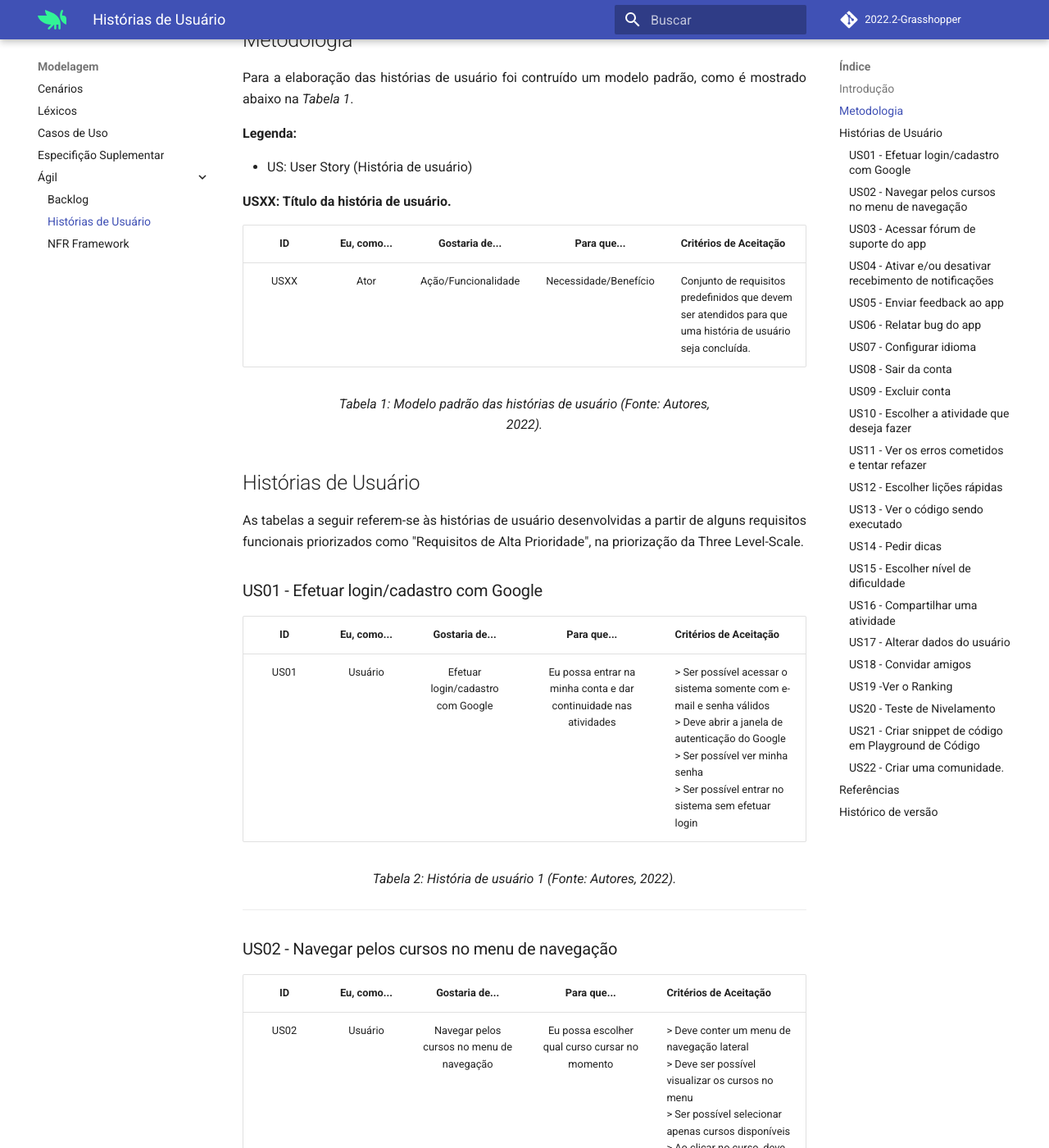
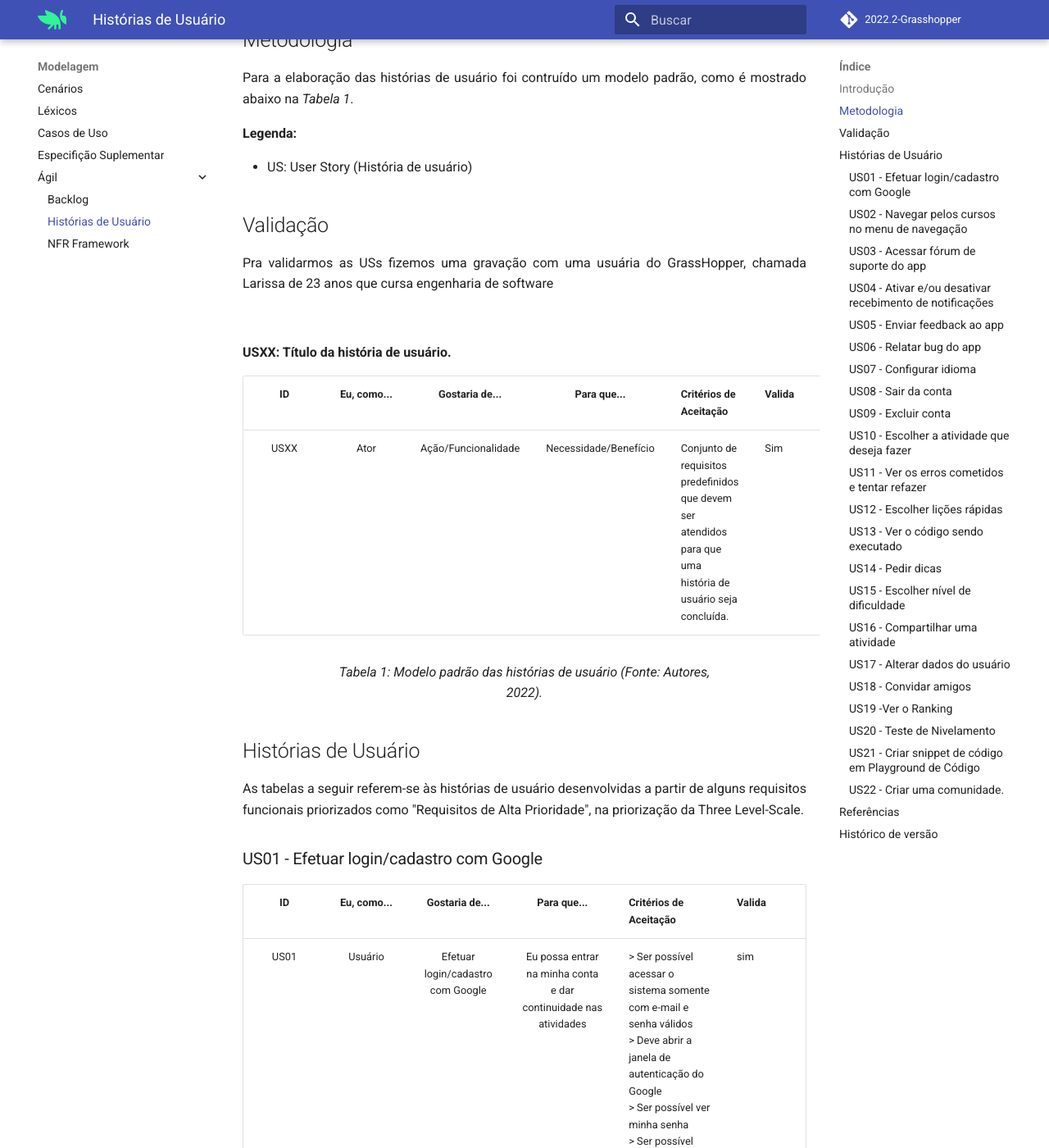
Before and after one commit to Requisitos-de-Software/2022.2-Grasshopper, an MkDocs documentation site: the page built from docs/modelagem/modelagemAgil/historias-de-usuario.md, in a window 1280 px wide and 1400 px high, scrolled down 364 px. Shown: the whole window at 82% size. Built offline with MkDocs 1.6.1 and Material for MkDocs 9.7.7, drawn with Linux system fonts in a browser that asks for light colours; comment, search, counter and statistics services are not loaded; some of the changed text lies outside the part shown.

Commit message:
chore: hisorias de uss

```diff
--- a/docs/modelagem/modelagemAgil/historias-de-usuario.md
+++ b/docs/modelagem/modelagemAgil/historias-de-usuario.md
@@ -13,11 +13,16 @@
 - US: User Story (História de usuário)
 <br>
 
+## Validação
+
+<p align="justify">Pra validarmos as USs fizemos uma gravação com uma usuária do GrassHopper, chamada Larissa de 23 anos que cursa engenharia de software </p>
+<br>
+
 **USXX: Título da história de usuário.**
 
-|  ID  | Eu, como... | Gostaria de... | Para que... | Critérios de Aceitação |
-| :--: | :---------: | :------------: | :-----: | ---------------------- |
-| USXX | Ator | Ação/Funcionalidade | Necessidade/Benefício | Conjunto de requisitos predefinidos que devem ser atendidos para que uma história de usuário seja concluída. |
+|  ID  | Eu, como... | Gostaria de... | Para que... | Critérios de Aceitação |Valida|
+| :--: | :---------: | :------------: | :-----: | ---------------------- |------|
+| USXX | Ator | Ação/Funcionalidade | Necessidade/Benefício | Conjunto de requisitos predefinidos que devem ser atendidos para que uma história de usuário seja concluída. |Sim|
 
 <figcaption align="center">Tabela 1: Modelo padrão das histórias de usuário (Fonte: Autores, 2022).</figcaption>
 
@@ -27,9 +32,9 @@
 
 ### US01 - Efetuar login/cadastro com Google
 
-|  ID  | Eu, como... | Gostaria de... | Para que... | Critérios de Aceitação |
-| :--: | :---------: | :------------: | :-----: | ---------------------- |
-| US01 | Usuário | Efetuar login/cadastro com Google | Eu possa entrar na minha conta e dar continuidade nas atividades | > Ser possível acessar o sistema somente com e-mail e senha válidos<br>> Deve abrir a janela de autenticação do Google<br>> Ser possível ver minha senha<br>> Ser possível entrar no sistema sem efetuar login |
+|  ID  | Eu, como... | Gostaria de... | Para que... | Critérios de Aceitação |Valida|
+| :--: | :---------: | :------------: | :-----: | ---------------------- |-------- |
+| US01 | Usuário | Efetuar login/cadastro com Google | Eu possa entrar na minha conta e dar continuidade nas atividades | > Ser possível acessar o sistema somente com e-mail e senha válidos<br>> Deve abrir a janela de autenticação do Google<br>> Ser possível ver minha senha<br>> Ser possível entrar no sistema sem efetuar login |sim
 
 <figcaption align="center">Tabela 2: História de usuário 1 (Fonte: Autores, 2022).</figcaption>
 
@@ -37,9 +42,9 @@
 
 ### US02 - Navegar pelos cursos no menu de navegação
 
-|  ID  | Eu, como... | Gostaria de... | Para que... | Critérios de Aceitação |
-| :--: | :---------: | :------------: | :-----: | ---------------------- |
-| US02 | Usuário | Navegar pelos cursos no menu de navegação | Eu possa escolher qual curso cursar no momento | > Deve conter um menu de navegação lateral<br>> Deve ser possível visualizar os cursos no menu<br>> Ser possível selecionar apenas cursos disponíveis<br>> Ao clicar no curso, deve ser redirecionado para a sessão do curso |
+|  ID  | Eu, como... | Gostaria de... | Para que... | Critérios de Aceitação |Valida|
+| :--: | :---------: | :------------: | :-----: | ---------------------- |-------- |
+| US02 | Usuário | Navegar pelos cursos no menu de navegação | Eu possa escolher qual curso cursar no momento | > Deve conter um menu de navegação lateral<br>> Deve ser possível visualizar os cursos no menu<br>> Ser possível selecionar apenas cursos disponíveis<br>> Ao clicar no curso, deve ser redirecionado para a sessão do curso |sim|
 
 <figcaption align="center">Tabela 3: História de usuário 2 (Fonte: Autores, 2022).</figcaption>
 
@@ -47,9 +52,9 @@
 
 ### US03 - Acessar fórum de suporte do app
 
-|  ID  | Eu, como... | Gostaria de... | Para que... | Critérios de Aceitação |
-| :--: | :---------: | :------------: | :-----: | ---------------------- |
-| US03 | Usuário | Acessar fórum de suporte do app | Eu possa tirar dúvidas e receber suportes sobre o app | > O acesso ao fórum deve estar no menu de navegação<br>> Deve ser redirecionado para uma página web do Grasshopper<br>> Deve conter informações comuns de suporte<br>> Deve conter meios de contato com o suporte |
+|  ID  | Eu, como... | Gostaria de... | Para que... | Critérios de Aceitação |Valida|
+| :--: | :---------: | :------------: | :-----: | ---------------------- |-------- |
+| US03 | Usuário | Acessar fórum de suporte do app | Eu possa tirar dúvidas e receber suportes sobre o app | > O acesso ao fórum deve estar no menu de navegação<br>> Deve ser redirecionado para uma página web do Grasshopper<br>> Deve conter informações comuns de suporte<br>> Deve conter meios de contato com o suporte |sim|
 
 <figcaption align="center">Tabela 4: História de usuário 3 (Fonte: Autores, 2022).</figcaption>
 
@@ -57,9 +62,9 @@
 
 ### US04 - Ativar e/ou desativar recebimento de notificações
 
-|  ID  | Eu, como... | Gostaria de... | Para que... | Critérios de Aceitação |
-| :--: | :---------: | :------------: | :-----: | ---------------------- |
-| US04 | Usuário | Ativar e/ou desativar recebimento de notificações | Eu possa configurar de acordo com minhas preferências | > A opção deve estar dentro dentro de configurações<br>> Deve ser possível ativar e desativar as notificações<br>> Ao desativar, não deve ser possível receber notificações<br>> Ao ativar, deve ser possível receber notificações diversas do app<br>> A configuração deve ser através de um botão de rolamento|
+|  ID  | Eu, como... | Gostaria de... | Para que... | Critérios de Aceitação |Valida|
+| :--: | :---------: | :------------: | :-----: | ---------------------- |-------- |
+| US04 | Usuário | Ativar e/ou desativar recebimento de notificações | Eu possa configurar de acordo com minhas preferências | > A opção deve estar dentro dentro de configurações<br>> Deve ser possível ativar e desativar as notificações<br>> Ao desativar, não deve ser possível receber notificações<br>> Ao ativar, deve ser possível receber notificações diversas do app<br>> A configuração deve ser através de um botão de rolamento|sim|
 
 <figcaption align="center">Tabela 5: História de usuário 4 (Fonte: Autores, 2022).</figcaption>
 
@@ -67,9 +72,9 @@
 
 ### US05 - Enviar feedback ao app
 
-|  ID  | Eu, como... | Gostaria de... | Para que... | Critérios de Aceitação |
-| :--: | :---------: | :------------: | :-----: | ---------------------- |
-| US05 | Usuário | Enviar feedback ao app | Necessidade/Benefício | > Deve ser possível realizar uma ação de envio de feedback sobre o aplicativo<br>>  O sistema deve notificar o usuário quando ao andamento desse feedback|
+|  ID  | Eu, como... | Gostaria de... | Para que... | Critérios de Aceitação |Valida|
+| :--: | :---------: | :------------: | :-----: | ---------------------- |-------- |
+| US05 | Usuário | Enviar feedback ao app | Necessidade/Benefício | > Deve ser possível realizar uma ação de envio de feedback sobre o aplicativo<br>>  O sistema deve notificar o usuário quando ao andamento desse feedback|sim|
 
 <figcaption align="center">Tabela 6: História de usuário 5 (Fonte: Autores, 2022).</figcaption>
 
@@ -77,9 +82,9 @@
 
 ### US06 - Relatar bug do app
 
-|  ID  | Eu, como... | Gostaria de... | Para que... | Critérios de Aceitação |
-| :--: | :---------: | :------------: | :-----: | ---------------------- |
-| US06 | Usuário | Relatar bug do app | Necessidade/Benefício | > Deve ser possível relatar bug ou erros na plataforma<br>> O sistema deve notificar o usuário quando a resolução desse bug ou erro|
+|  ID  | Eu, como... | Gostaria de... | Para que... | Critérios de Aceitação |Valida|
+| :--: | :---------: | :------------: | :-----: | ---------------------- |-------- |
+| US06 | Usuário | Relatar bug do app | Necessidade/Benefício | > Deve ser possível relatar bug ou erros na plataforma<br>> O sistema deve notificar o usuário quando a resolução desse bug ou erro|sim|
 
 <figcaption align="center">Tabela 7: História de usuário 6 (Fonte: Autores, 2022).</figcaption>
 
@@ -87,9 +92,9 @@
 
 ### US07 - Configurar idioma
 
-|  ID  | Eu, como... | Gostaria de... | Para que... | Critérios de Aceitação |
-| :--: | :---------: | :------------: | :-----: | ---------------------- |
-| US07 | Usuário | Configurar o idioma | Eu possa escolher o idioma que conheço ou de preferência | > A opção deve estar em configurações<br>> Deve conter três opções de idioma, português, espanhol e inglês<br>> Deve ser possível selecionar um idioma, dentre os disponíveis<br>> Ao selecionar o idioma, o app deve ser redefinido para este idioma |
+|  ID  | Eu, como... | Gostaria de... | Para que... | Critérios de Aceitação |Valida|
+| :--: | :---------: | :------------: | :-----: | ---------------------- |-------- |
+| US07 | Usuário | Configurar o idioma | Eu possa escolher o idioma que conheço ou de preferência | > A opção deve estar em configurações<br>> Deve conter três opções de idioma, português, espanhol e inglês<br>> Deve ser possível selecionar um idioma, dentre os disponíveis<br>> Ao selecionar o idioma, o app deve ser redefinido para este idioma |sim|
 
 <figcaption align="center">Tabela 8: História de usuário 7 (Fonte: Autores, 2022).</figcaption>
 
@@ -97,8 +102,8 @@
 
 ### US08 - Sair da conta
 
-|  ID  | Eu, como... | Gostaria de... | Para que... | Critérios de Aceitação |
-| :--: | :---------: | :------------: | :-----: | ---------------------- |
+|  ID  | Eu, como... | Gostaria de... | Para que... | Critérios de Aceitação |Valida|
+| :--: | :---------: | :------------: | :-----: | ---------------------- |-------- |
 | US08 | Usuário | Sair da minha conta | Eu possa fazer login em outra conta | > A opção deve estar em configurações<br>> Ao clicar, deve haver uma confirmação da ação<br>> Caso negada a confirmação, não deve sair da conta<br>> Se confirmada, só deve ser possível entrar no perfil fazendo o login novamente |
 
 <figcaption align="center">Tabela 9: História de usuário 8 (Fonte: Autores, 2022).</figcaption>
@@ -107,9 +112,9 @@
 
 ### US09 - Excluir conta
 
-|  ID  | Eu, como... | Gostaria de... | Para que... | Critérios de Aceitação |
-| :--: | :---------: | :------------: | :-----: | ---------------------- |
-| US09 | Usuário | Excluir minha conta | Eu possa desvincular minhas informações do app | > A opção deve estar em configurações<br>> O botão deve estar escrito em vermelho<br>> Ao clicar, deve haver uma confirmação da ação<br>> Caso negada a confirmação, a conta não deve ser excluída<br>> Ao excluir, não deve ser possível logar com a conta sem antes se cadastrar novamente |
+|  ID  | Eu, como... | Gostaria de... | Para que... | Critérios de Aceitação |Valida|
+| :--: | :---------: | :------------: | :-----: | ---------------------- |-------- |
+| US09 | Usuário | Excluir minha conta | Eu possa desvincular minhas informações do app | > A opção deve estar em configurações<br>> O botão deve estar escrito em vermelho<br>> Ao clicar, deve haver uma confirmação da ação<br>> Caso negada a confirmação, a conta não deve ser excluída<br>> Ao excluir, não deve ser possível logar com a conta sem antes se cadastrar novamente |sim|
 
 <figcaption align="center">Tabela 10: História de usuário 9 (Fonte: Autores, 2022).</figcaption>
 
@@ -117,9 +122,9 @@
 
 ### US10 - Escolher a atividade que deseja fazer
 
-|  ID  | Eu, como... | Gostaria de... | Para que... | Critérios de Aceitação |
-| :--: | :---------: | :------------: | :-----: | ---------------------- |
-| US10 | Usuário | Escolher a atividade que desejo fazer | Necessidade/Benefício | > Quando o usuário entra na aplicação<br>>usuário consegue visualizar atividades<br>> usuário seleciona determinada atividade|
+|  ID  | Eu, como... | Gostaria de... | Para que... | Critérios de Aceitação |Valida|
+| :--: | :---------: | :------------: | :-----: | ---------------------- |-------- |
+| US10 | Usuário | Escolher a atividade que desejo fazer | Necessidade/Benefício | > Quando o usuário entra na aplicação<br>>usuário consegue visualizar atividades<br>> usuário seleciona determinada atividade|sim|
 
 <figcaption align="center">Tabela 11: História de usuário 10 (Fonte: Autores, 2022).</figcaption>
 
@@ -127,9 +132,9 @@
 
 ### US11 - Ver os erros cometidos e tentar refazer
 
-|  ID  | Eu, como... | Gostaria de... | Para que... | Critérios de Aceitação |
-| :--: | :---------: | :------------: | :-----: | ---------------------- |
-| US11 | Usuário | Ver os erros cometidos e tentar refazer | Necessidade/Benefício | > Deve ser possível vê os  erros<br>> Deve haver uma opção pra refazer |
+|  ID  | Eu, como... | Gostaria de... | Para que... | Critérios de Aceitação |Valida|
+| :--: | :---------: | :------------: | :-----: | ---------------------- |-------- |
+| US11 | Usuário | Ver os erros cometidos e tentar refazer | Necessidade/Benefício | > Deve ser possível vê os  erros<br>> Deve haver uma opção pra refazer |sim|
 
 <figcaption align="center">Tabela 12: História de usuário 11 (Fonte: Autores, 2022).</figcaption>
 
@@ -137,9 +142,9 @@
 
 ### US12 - Escolher lições rápidas
 
-|  ID  | Eu, como... | Gostaria de... | Para que... | Critérios de Aceitação |
-| :--: | :---------: | :------------: | :-----: | ---------------------- |
-| US12 | Usuário | Escolher lições rápidas | Necessidade/Benefício | >Deve ser possível visualizar as lições rápidas<br>>  Deve ser possível escolher uma lição rápida|
+|  ID  | Eu, como... | Gostaria de... | Para que... | Critérios de Aceitação |Valida|
+| :--: | :---------: | :------------: | :-----: | ---------------------- |-------- |
+| US12 | Usuário | Escolher lições rápidas | Necessidade/Benefício | >Deve ser possível visualizar as lições rápidas<br>>  Deve ser possível escolher uma lição rápida|sim|
 
 <figcaption align="center">Tabela 13: História de usuário 12 (Fonte: Autores, 2022).</figcaption>
 
@@ -147,9 +152,9 @@
 
 ### US13 - Ver o código sendo executado
 
-|  ID  | Eu, como... | Gostaria de... | Para que... | Critérios de Aceitação |
-| :--: | :---------: | :------------: | :-----: | ---------------------- |
-| US13 | Usuário | Ver o código sendo executado | Necessidade/Benefício | > O usuário deve conseguir vê o debug<br>> O usuario deve conseguir passar etapas do debug |
+|  ID  | Eu, como... | Gostaria de... | Para que... | Critérios de Aceitação |Valida|
+| :--: | :---------: | :------------: | :-----: | ---------------------- |-------- |
+| US13 | Usuário | Ver o código sendo executado | Necessidade/Benefício | > O usuário deve conseguir vê o debug<br>> O usuario deve conseguir passar etapas do debug |sim|
 
 <figcaption align="center">Tabela 14: História de usuário 13 (Fonte: Autores, 2022).</figcaption>
 
@@ -157,9 +162,9 @@
 
 ### US14 - Pedir dicas
 
-|  ID  | Eu, como... | Gostaria de... | Para que... | Critérios de Aceitação |
-| :--: | :---------: | :------------: | :-----: | ---------------------- |
-| US14 | Usuário | Pedir dicas | Necessidade/Benefício | > Ao realizar a ação de pedir dicas, deve aparecer as dicas da atividade<br>> Deve aparecer ser possível visualizar mais de uma dica por atividade|
+|  ID  | Eu, como... | Gostaria de... | Para que... | Critérios de Aceitação |Valida|
+| :--: | :---------: | :------------: | :-----: | ---------------------- |-------- |
+| US14 | Usuário | Pedir dicas | Necessidade/Benefício | > Ao realizar a ação de pedir dicas, deve aparecer as dicas da atividade<br>> Deve aparecer ser possível visualizar mais de uma dica por atividade|sim|
 
 <figcaption align="center">Tabela 15: História de usuário 14 (Fonte: Autores, 2022).</figcaption>
 
@@ -167,27 +172,27 @@
 
 ### US15 - Escolher nível de dificuldade
 
-|  ID  | Eu, como... | Gostaria de... | Para que... | Critérios de Aceitação |
-| :--: | :---------: | :------------: | :-----: | ---------------------- |
-| US15 | Usuário | Escolher nível de dificuldade | Necessidade/Benefício | > O consegue visualizar diferentes nívels de dificuldade<br>> O usuário consegue escolher um nível de dificuldade|
+|  ID  | Eu, como... | Gostaria de... | Para que... | Critérios de Aceitação |Valida|
+| :--: | :---------: | :------------: | :-----: | ---------------------- |-------- |
+| US15 | Usuário | Escolher nível de dificuldade | Necessidade/Benefício | > O consegue visualizar diferentes nívels de dificuldade<br>> O usuário consegue escolher um nível de dificuldade|sim|
 
 <figcaption align="center">Tabela 15: História de usuário 15 (Fonte: Autores, 2022).</figcaption>
 
 ---
 ### US16 - Compartilhar uma atividade
 
-|  ID  | Eu, como... | Gostaria de... | Para que... | Critérios de Aceitação |
-| :--: | :---------: | :------------: | :-----: | ---------------------- |
-| US17 | Usuário | pode compartilhar uma atividade| Necessidade/Benefício | > Deve gerar um link para o usuário<br>> O usuário consegue copiar esse link  |
+|  ID  | Eu, como... | Gostaria de... | Para que... | Critérios de Aceitação |Valida|
+| :--: | :---------: | :------------: | :-----: | ---------------------- |-------- |
+| US17 | Usuário | pode compartilhar uma atividade| Necessidade/Benefício | > Deve gerar um link para o usuário<br>> O usuário consegue copiar esse link  |sim|
 
 <figcaption align="center">Tabela 16: História de usuário 16 (Fonte: Autores, 2022).</figcaption>
 
 ---
 ### US17 - Alterar dados do usuário
 
-|  ID  | Eu, como... | Gostaria de... | Para que... | Critérios de Aceitação |
-| :--: | :---------: | :------------: | :-----: | ---------------------- |
-| US17 | Usuário | Alterar dados do usuário | Necessidade/Benefício | >O usuário deve estar logado <br>> Os dados alterados devem respeitar os padrões de caracteres do aplicativo |
+|  ID  | Eu, como... | Gostaria de... | Para que... | Critérios de Aceitação |Valida|
+| :--: | :---------: | :------------: | :-----: | ---------------------- |-------- |
+| US17 | Usuário | Alterar dados do usuário | Necessidade/Benefício | >O usuário deve estar logado <br>> Os dados alterados devem respeitar os padrões de caracteres do aplicativo |sim|
 
 <figcaption align="center">Tabela 17: História de usuário 17 (Fonte: Autores, 2022).</figcaption>
 
@@ -195,8 +200,8 @@
 
 ### US18 - Convidar amigos
 
-|  ID  | Eu, como... | Gostaria de... | Para que... | Critérios de Aceitação |
-| :--: | :---------: | :------------: | :-----: | ---------------------- |
+|  ID  | Eu, como... | Gostaria de... | Para que... | Critérios de Aceitação |Valida|
+| :--: | :---------: | :------------: | :-----: | ---------------------- |-------- |
 | US18 | Usuário | Enviar convites para meus amigos entrarem no aplicativo | Necessidade/Benefício | >O aplicativo deve gerar um link de convite <br>>  deve ser possível copiar esse link|
 
 <figcaption align="center">Tabela 18: História de usuário 18 (Fonte: Autores, 2022).</figcaption>
@@ -205,9 +210,9 @@
 
 ### US19 -Ver o Ranking
 
-|  ID  | Eu, como... | Gostaria de... | Para que... | Critérios de Aceitação |
-| :--: | :---------: | :------------: | :-----: | ---------------------- |
-| US19 | Usuário | vê ranking diário de outros usuários | Necessidade/Benefício | > Deve concluir no minimo uma questão no dia para ter acesso ao Ranking <br>> Deve ser possível uma lista contendo os ranking dos usuários |
+|  ID  | Eu, como... | Gostaria de... | Para que... | Critérios de Aceitação |Valida|
+| :--: | :---------: | :------------: | :-----: | ---------------------- |-------- |
+| US19 | Usuário | vê ranking diário de outros usuários | Necessidade/Benefício | > Deve concluir no minimo uma questão no dia para ter acesso ao Ranking <br>> Deve ser possível uma lista contendo os ranking dos usuários |sim|
 
 <figcaption align="center">Tabela 19: História de usuário 19 (Fonte: Autores, 2022).</figcaption>
 
@@ -215,18 +220,18 @@
 
 ### US20 - Teste de Nivelamento
 
-|  ID  | Eu, como... | Gostaria de... | Para que... | Critérios de Aceitação |
-| :--: | :---------: | :------------: | :-----: | ---------------------- |
-| US20 | Usuário | desejo realizar um teste de nivelamento para que eu possa fazer aulas do curso que sejam consistentes com meu conhecimento | Necessidade/Benefício | > No aplicativo deve haver a opção de fazer um teste de nivelamento  <br>> O usuario deve cnseguir vê em qual nível de encontra  |
+|  ID  | Eu, como... | Gostaria de... | Para que... | Critérios de Aceitação |Valida|
+| :--: | :---------: | :------------: | :-----: | ---------------------- |-------- |
+| US20 | Usuário | desejo realizar um teste de nivelamento para que eu possa fazer aulas do curso que sejam consistentes com meu conhecimento | Necessidade/Benefício | > No aplicativo deve haver a opção de fazer um teste de nivelamento  <br>> O usuario deve cnseguir vê em qual nível de encontra |sim|
 
 <figcaption align="center">Tabela 20: História de usuário 20 (Fonte: Autores, 2022).</figcaption>
 
 ---
 ### US21 - Criar snippet de código em Playground de Código
 
-|  ID  | Eu, como... | Gostaria de... | Para que... | Critérios de Aceitação |
-| :--: | :---------: | :------------: | :-----: | ---------------------- |
-| US21 | Usuário | desejo criar snippet de código | Necessidade/Benefício | > O aplicativo deve conseguir salvar os snippets  <br>> Deve ser possivel visualizar a biblioteca de snippets de codigos criadas |
+|  ID  | Eu, como... | Gostaria de... | Para que... | Critérios de Aceitação |Valida|
+| :--: | :---------: | :------------: | :-----: | ---------------------- |-------- |
+| US21 | Usuário | desejo criar snippet de código | Necessidade/Benefício | > O aplicativo deve conseguir salvar os snippets  <br>> Deve ser possivel visualizar a biblioteca de snippets de codigos criadas |sim|
 
 <figcaption align="center">Tabela 21: História de usuário 21 (Fonte: Autores, 2022).</figcaption>
 
@@ -234,9 +239,9 @@
 
 ### US22 - Criar uma comunidade.
 
-|  ID  | Eu, como... | Gostaria de... | Para que... | Critérios de Aceitação |
-| :--: | :---------: | :------------: | :-----: | ---------------------- |
-| US22 | Usuário | deseja criar uma comunidade | Necessidade/Benefício | > No aplicativo deve ter a opção de criar uma comunidade<br>> Deve ser possível convidar membros para dentro da comunidade |
+|  ID  | Eu, como... | Gostaria de... | Para que... | Critérios de Aceitação |Valida|
+| :--: | :---------: | :------------: | :-----: | ---------------------- |-------- |
+| US22 | Usuário | deseja criar uma comunidade | Necessidade/Benefício | > No aplicativo deve ter a opção de criar uma comunidade<br>> Deve ser possível convidar membros para dentro da comunidade |sim|
 
 <figcaption align="center">Tabela 22: História de usuário 22 (Fonte: Autores, 2022).</figcaption>
 
@@ -252,3 +257,4 @@
 |  1.0   | 13/12/2022 | Início da página e modelos  |   Lucas Lopes   | Hellen Fernanda  |
 |  1.1   | 14/12/2022 | Adição das USs |   Lucas Lopes   | Hellen Fernanda  |
 |  1.2   | 14/12/2022 | Adição das USs |   Caio Vitor   | Hellen Fernanda  |
+|  1.3   | 03/01/2022 | Validação das USs |   Caio Vitor   | Hellen Fernanda  |
```
